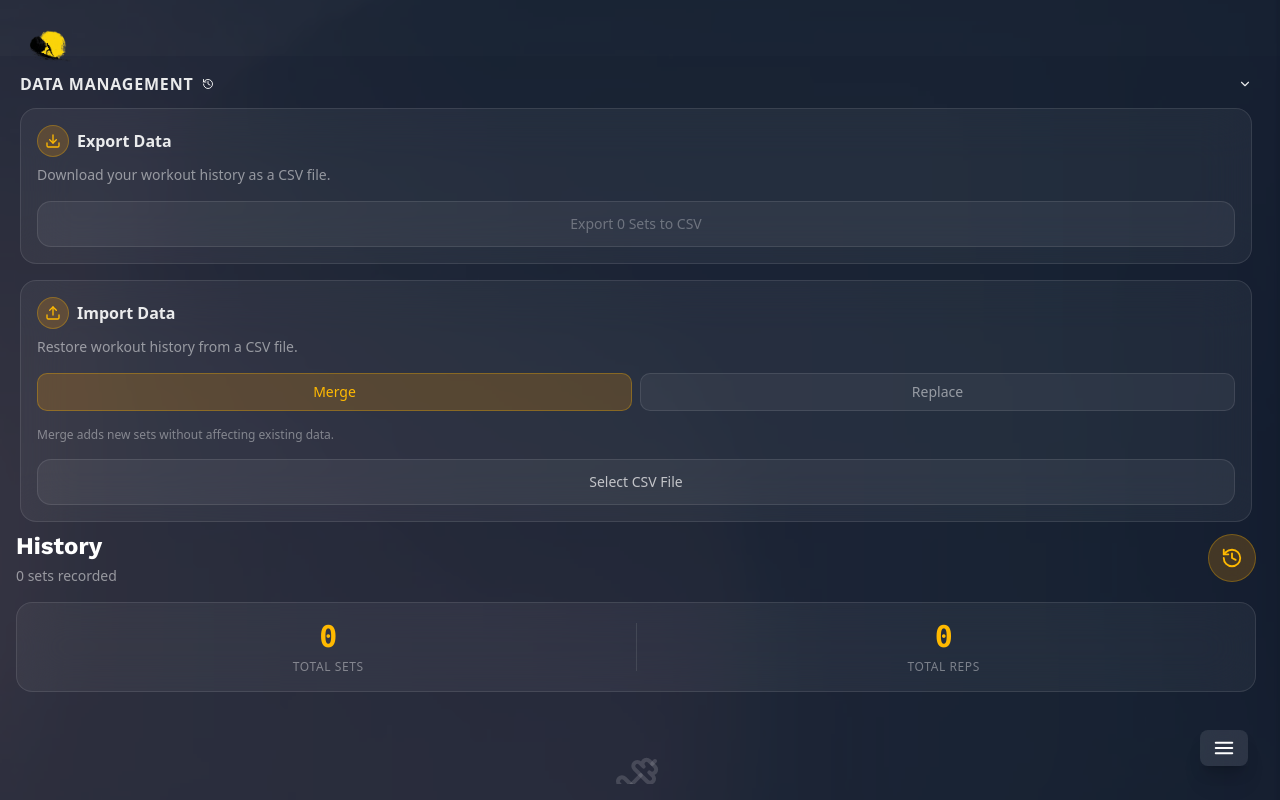
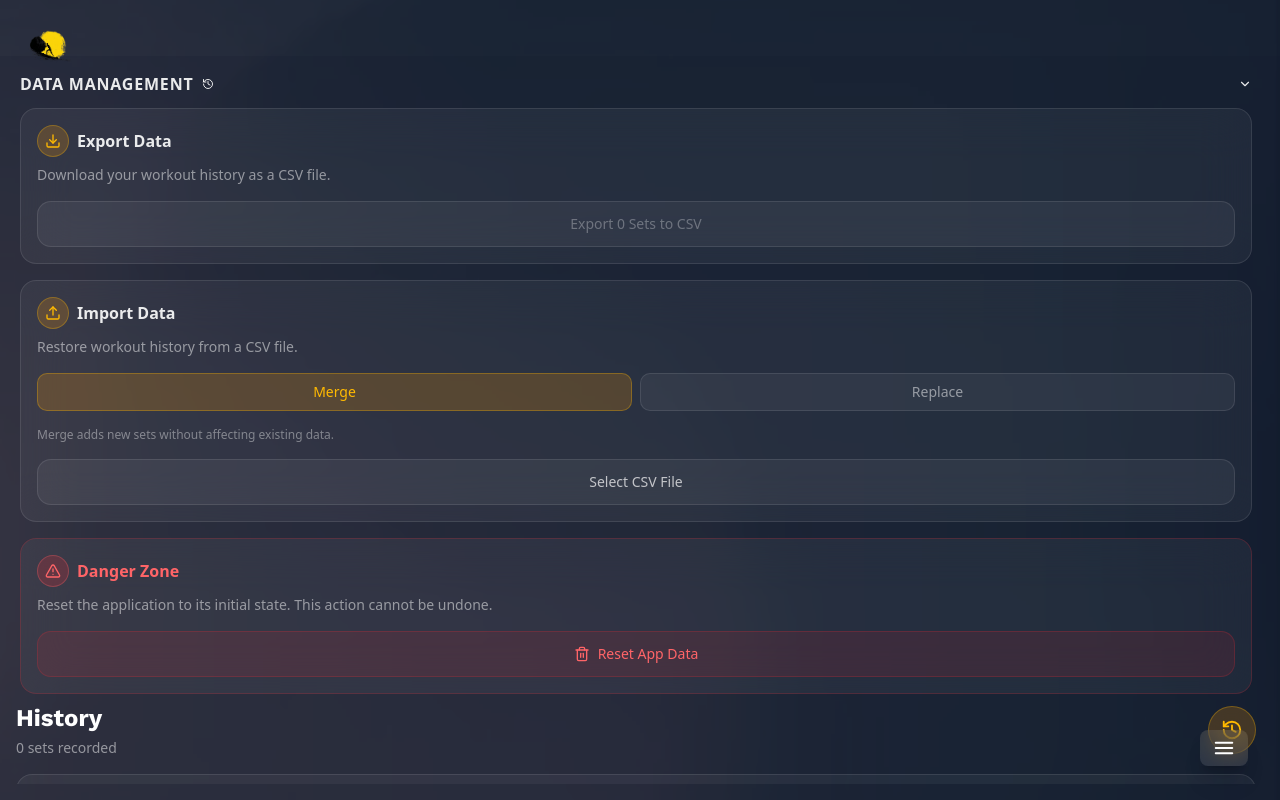
Before and after one commit to Fr1endly/resistance-diary, a React (Vite) app: page /history in a window 1280 px wide. Both pictures are taken after a click on the button "DATA MANAGEMENT". Built offline with nearby package versions, Linux system fonts and the light colour scheme.

Commit message:
Feat: Add Reset App functionality to Data Management

```diff
--- a/src/components/DataManagement.tsx
+++ b/src/components/DataManagement.tsx
@@ -1,5 +1,5 @@
 import { useRef, useState } from 'react'
-import { AlertTriangle, Check, Download, Upload, X } from 'lucide-react'
+import { AlertTriangle, Check, Download, Trash2, Upload, X } from 'lucide-react'
 import { useShallow } from 'zustand/react/shallow'
 import { useAppStore } from '@/store/useAppStore'
 import {
@@ -8,6 +8,7 @@ import {
     parseCompletedSetsFromCsv,
 } from '@/lib/csv'
 import { cn } from '@/lib/utils'
+import ConfirmDialog from './ui/ConfirmDialog'
 
 type ImportMode = 'replace' | 'merge'
 
@@ -30,6 +31,7 @@ export default function DataManagement() {
     const [preview, setPreview] = useState<ImportPreview | null>(null)
     const [pendingCsv, setPendingCsv] = useState<string | null>(null)
     const [error, setError] = useState<string | null>(null)
+    const [isResetDialogOpen, setIsResetDialogOpen] = useState(false)
 
     const handleExport = () => {
         const csv = exportCompletedSetsToCsv(completedSets)
@@ -86,6 +88,11 @@ export default function DataManagement() {
         if (fileInputRef.current) {
             fileInputRef.current.value = ''
         }
+    }
+
+    const handleResetApp = () => {
+        localStorage.removeItem('resistance-diary-storage')
+        window.location.reload()
     }
 
     return (
@@ -249,6 +256,53 @@ export default function DataManagement() {
                     </div>
                 )}
             </div>
+
+            {/* Danger Zone */}
+            <div
+                className={cn(
+                    'p-4 rounded-2xl',
+                    'backdrop-blur-xl bg-white/5 border border-red-500/20',
+                )}
+            >
+                <h3 className="text-red-400 font-semibold mb-2 flex items-center gap-2">
+                    <div
+                        className={cn(
+                            'w-8 h-8 rounded-full flex items-center justify-center',
+                            'bg-red-500/20 border border-red-400/30',
+                        )}
+                    >
+                        <AlertTriangle size={16} className="text-red-400" />
+                    </div>
+                    Danger Zone
+                </h3>
+                <p className="text-white/50 text-sm mb-4">
+                    Reset the application to its initial state. This action cannot be undone.
+                </p>
+                <button
+                    onClick={() => setIsResetDialogOpen(true)}
+                    className={cn(
+                        'w-full px-4 py-3 rounded-xl font-medium text-sm',
+                        'bg-red-500/10 border border-red-500/20 text-red-400',
+                        'hover:bg-red-500/20 hover:text-red-300',
+                        'transition-all duration-200 active:scale-[0.98]',
+                        'flex items-center justify-center gap-2',
+                    )}
+                >
+                    <Trash2 size={16} />
+                    Reset App Data
+                </button>
+            </div>
+
+            <ConfirmDialog
+                open={isResetDialogOpen}
+                onClose={() => setIsResetDialogOpen(false)}
+                onConfirm={handleResetApp}
+                title="Reset Application"
+                description="Are you sure you want to delete all data and reset the application? This action cannot be undone."
+                variant="danger"
+                confirmLabel="Reset Everything"
+                warning="All workouts, history, and settings will be permanently lost."
+            />
         </div>
     )
 }
```
